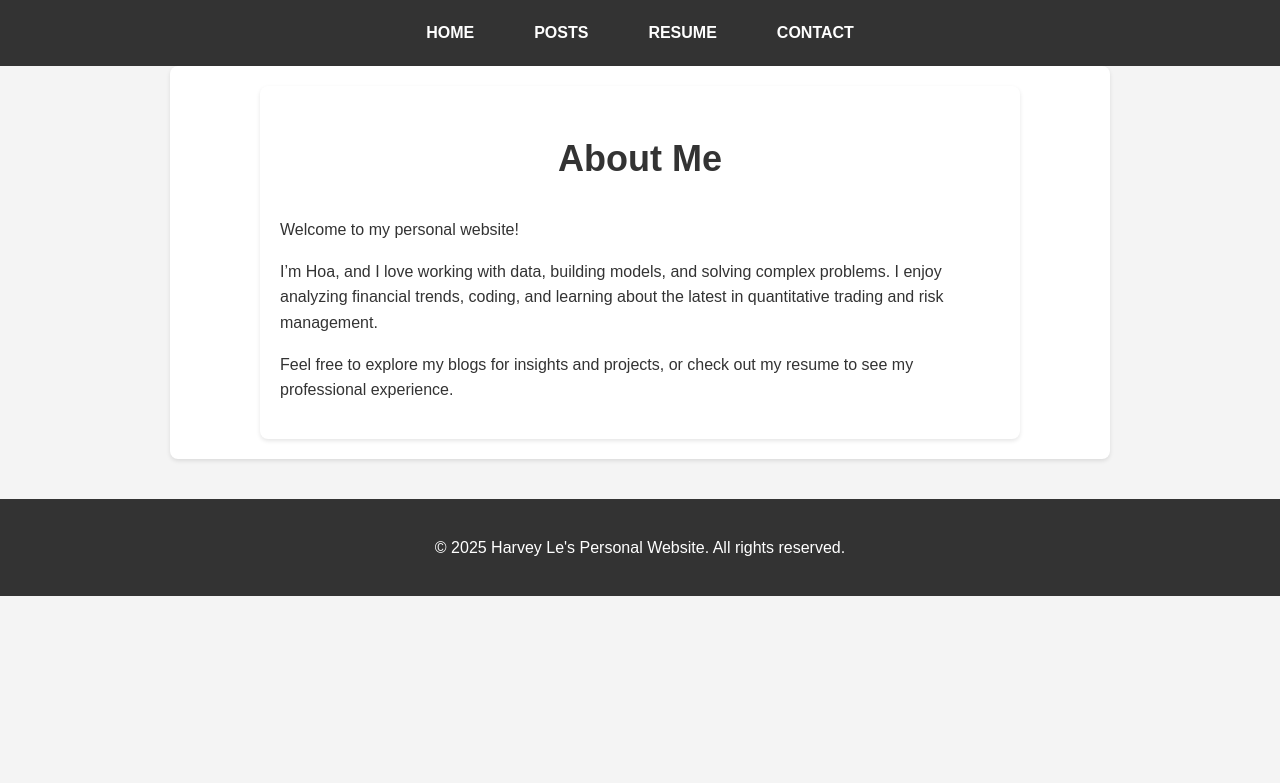
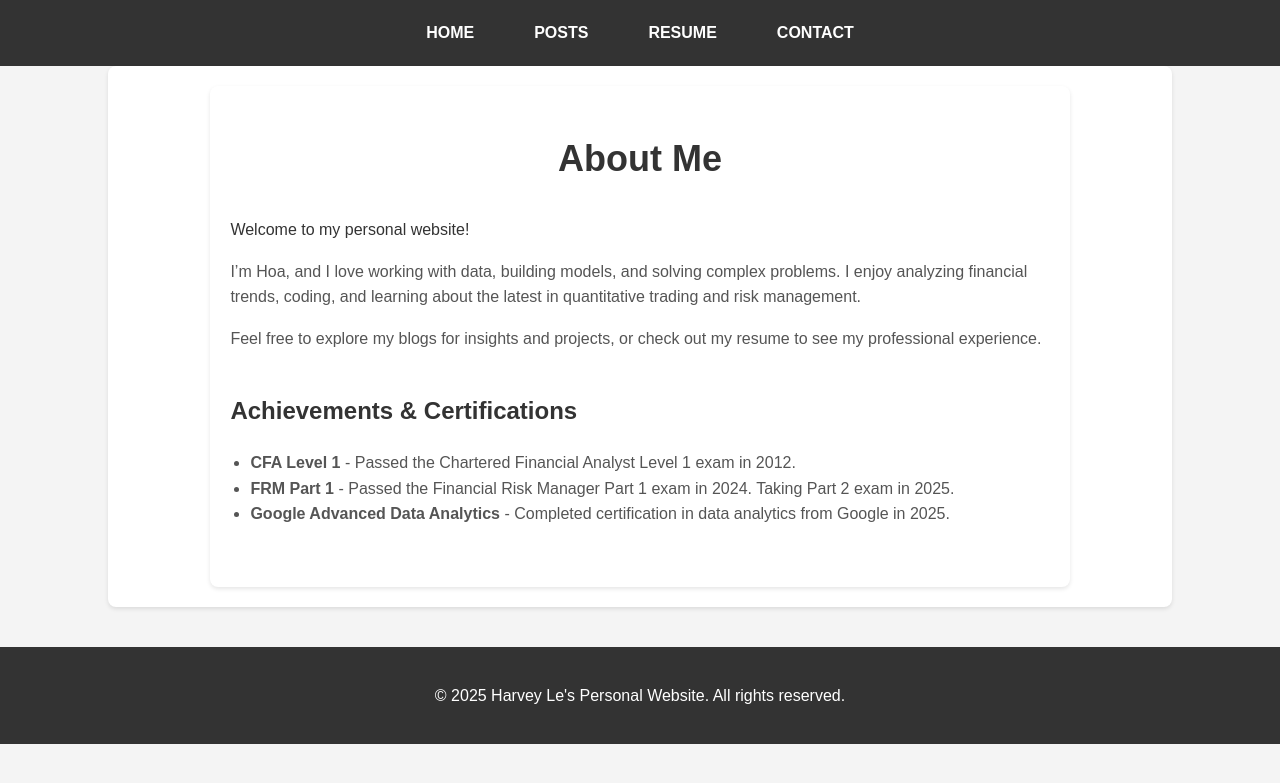
Before and after one commit to Hoale2908/hoale2908.github.io, a Jekyll site: the page built from index.html, in a window 1280 px wide. Shown: the top 783 px of the page. Built offline with Jekyll 4.4.1, drawn with Linux system fonts in a browser that asks for light colours.

Commit message:
refactor styling for resume and about sections, add achievements list, and enhance responsiveness

```diff
--- a/assets/styles.css
+++ b/assets/styles.css
@@ -220,12 +220,6 @@ a[href="/all-posts.html"]:hover {
 }
 
 /* Resume Page Styling */
-.container {
-  max-width: 900px;
-  margin: 0 auto;
-  padding: 20px;
-}
-
 h1 {
   text-align: center;
   font-size: 36px;
@@ -257,3 +251,66 @@ a.button {
 a.button:hover {
   background-color: #005fa3;
 }
+
+/* Headings for About page */
+h1 {
+  text-align: center;
+  font-size: 36px;
+  margin-bottom: 30px;
+}
+
+section h2 {
+  font-size: 24px;
+  margin-top: 30px;
+  color: #333;
+}
+
+/* General paragraph styles */
+section p {
+  font-size: 16px;
+  color: #555;
+}
+
+/* List styling for achievements */
+ul {
+  list-style-type: disc;
+  padding-left: 20px;
+}
+
+ul li {
+  font-size: 16px;
+  color: #555;
+}
+
+strong {
+  font-weight: bold;
+}
+
+/* Contact info styling (if needed) */
+.contact p {
+  font-size: 16px;
+  margin: 10px 0;
+}
+
+@media (max-width: 768px) {
+  .container {
+    width: 100%; /* Full width on smaller screens */
+  }
+
+  header nav {
+    flex-direction: column;
+    padding: 10px;
+  }
+
+  .post-buttons {
+    flex-direction: column;
+  }
+
+  .social-links {
+    flex-direction: column;
+  }
+}
+
+section {
+  margin-bottom: 40px; /* Adds space between sections */
+}
--- a/index.html
+++ b/index.html
@@ -18,12 +18,24 @@ title: Home
     <p>
       Welcome to my personal website!
     </p>
+    <section class="bio">
     <p>I’m Hoa, and I love working with data, building models, and solving complex problems.
       I enjoy analyzing financial trends, coding, and learning about the latest in quantitative trading and risk management.
     </p>
     <p>
       Feel free to explore my blogs for insights and projects, or check out my resume to see my professional experience.
     </p>
+    </section>
+
+    <section class="achievements">
+      <h2>Achievements & Certifications</h2>
+      <ul>
+        <li><strong>CFA Level 1</strong> - Passed the Chartered Financial Analyst Level 1 exam in 2012.</li>
+        <li><strong>FRM Part 1</strong> - Passed the Financial Risk Manager Part 1 exam in 2024. Taking Part 2 exam in 2025.</li>
+        <li><strong>Google Advanced Data Analytics</strong> - Completed certification in data analytics from Google in 2025.</li>
+      </ul>
+    </section>
+
   </div>
 </body>
 </html>
```
